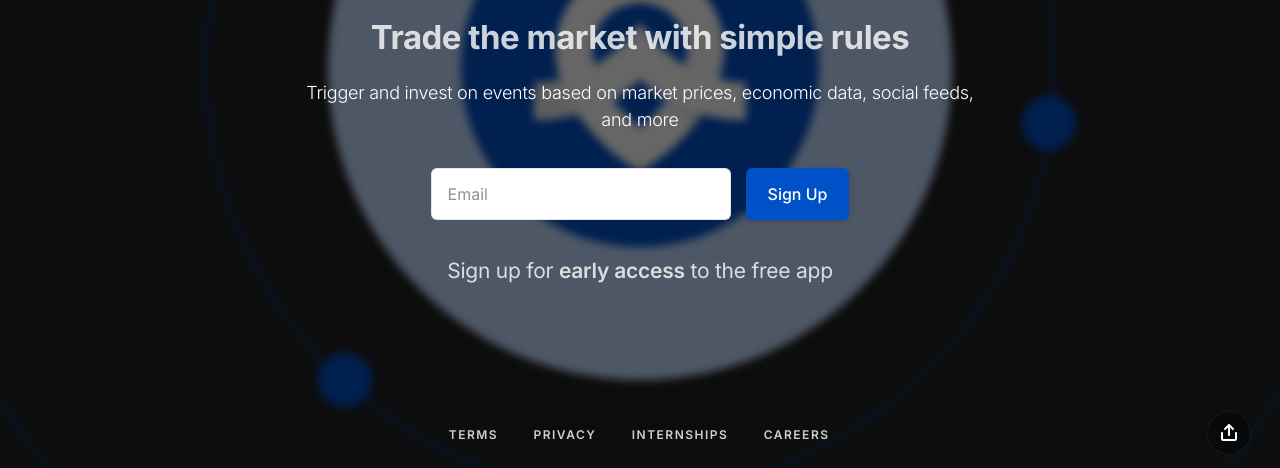
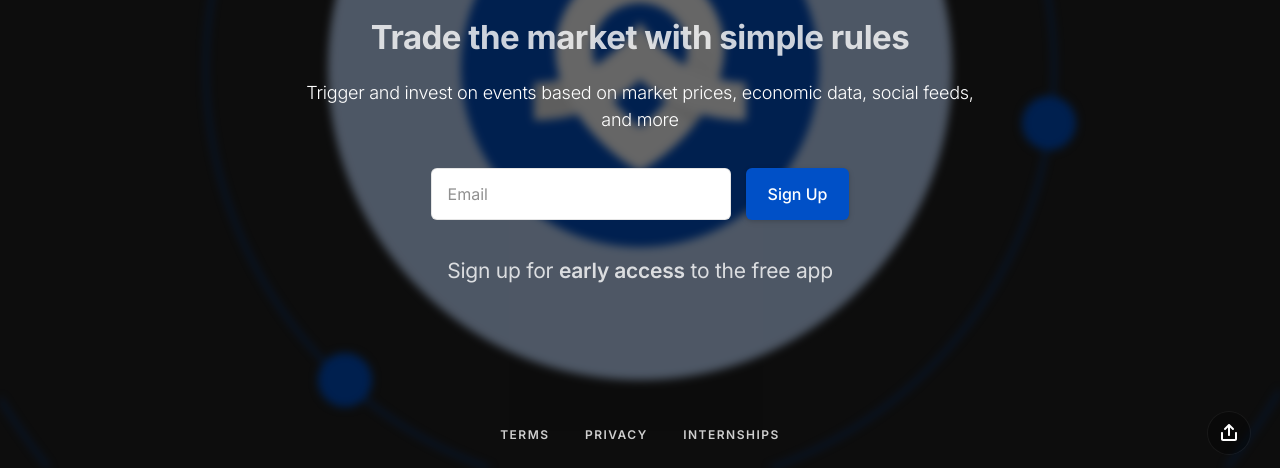
Before and after one commit to centrol-io/centrol_static_website, a plain HTML site: page public/index.html in a window 1280 px wide. Shown: the part 332-800 px from the top of the page. Drawn offline with nearby package versions, Linux system fonts and the light colour scheme.

Commit message:
hide the careers link from the home page

```diff
--- a/public/index.html
+++ b/public/index.html
@@ -273,7 +273,7 @@
                     <li><a href="terms.html">Terms</a></li>
                     <li><a href="privacy.html">Privacy</a></li>
                     <li><a href="internships.html">Internships</a></li>
-                    <li><a href="https://www.notion.so/centrol/You-need-something-different-in-a-disrupted-world-Join-Centrol-115eff03967c4132a16d895609f5b454">Careers</a></li>
+                    <!-- <li><a href="https://www.notion.so/centrol/You-need-something-different-in-a-disrupted-world-Join-Centrol-115eff03967c4132a16d895609f5b454">Careers</a></li> -->
                 </ul>
             </div>
             <div class="right"><span data-dropdown-id="2" class="button actionButton dropdownTrigger"><svg>
```
Also changed, not shown: 2 other files.
